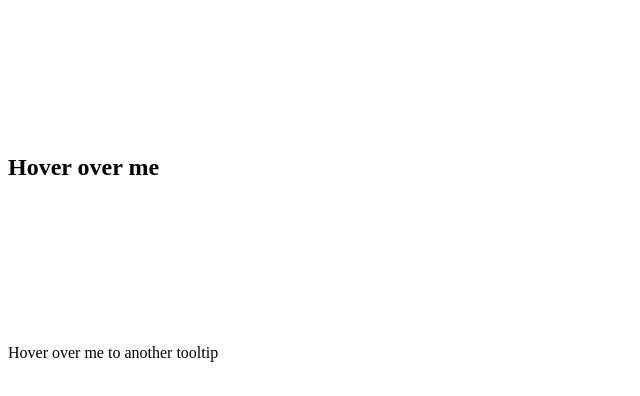
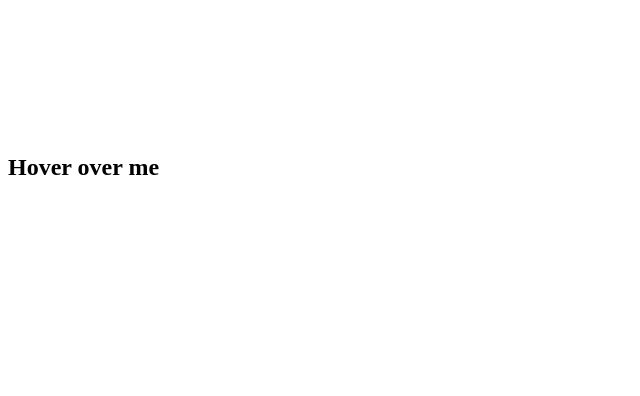
Before and after one commit to acciojob/react-composition-3-anitha-anii, a React app: page / in a window 1280 px wide. Shown: the top 396 px of the page, without its empty margins (0-640 px from the left). Built offline with nearby package versions, Linux system fonts and the light colour scheme.

Commit message:
'changes'

```diff
--- a/src/components/App.js
+++ b/src/components/App.js
@@ -1,7 +1,7 @@
 import React from 'react';
 import Tooltip from './Tooltip';
 import '../styles/App.css';
-import Tooltiptext from './TooltipText';
+
 
 function App() {
   return (
@@ -9,11 +9,7 @@ function App() {
       <Tooltip text="This is a tooltip">
         <span className="tooltip">Hover over me</span>
       </Tooltip>
-    <br />
-      <Tooltiptext text="This is another tooltip">
-        <span className="tooltip">Hover over me to another tooltip</span>
-       </Tooltiptext>
-    </div>
+        </div>
   );
 }
 
--- a/src/components/TooltipText.js
+++ /dev/null
@@ -1,17 +0,0 @@
-import React from "react";
-
-class Tooltiptext extends React.Component {
-    render() {
-      const { text, children } = this.props;
-      return (
-        <div className="tooltip-container">
-          <p className="tooltip">
-            {children}
-            <span className="tooltiptext">{text}</span>
-          </p>
-        </div>
-      );
-    }
-  }
-
-  export default Tooltiptext;
```
